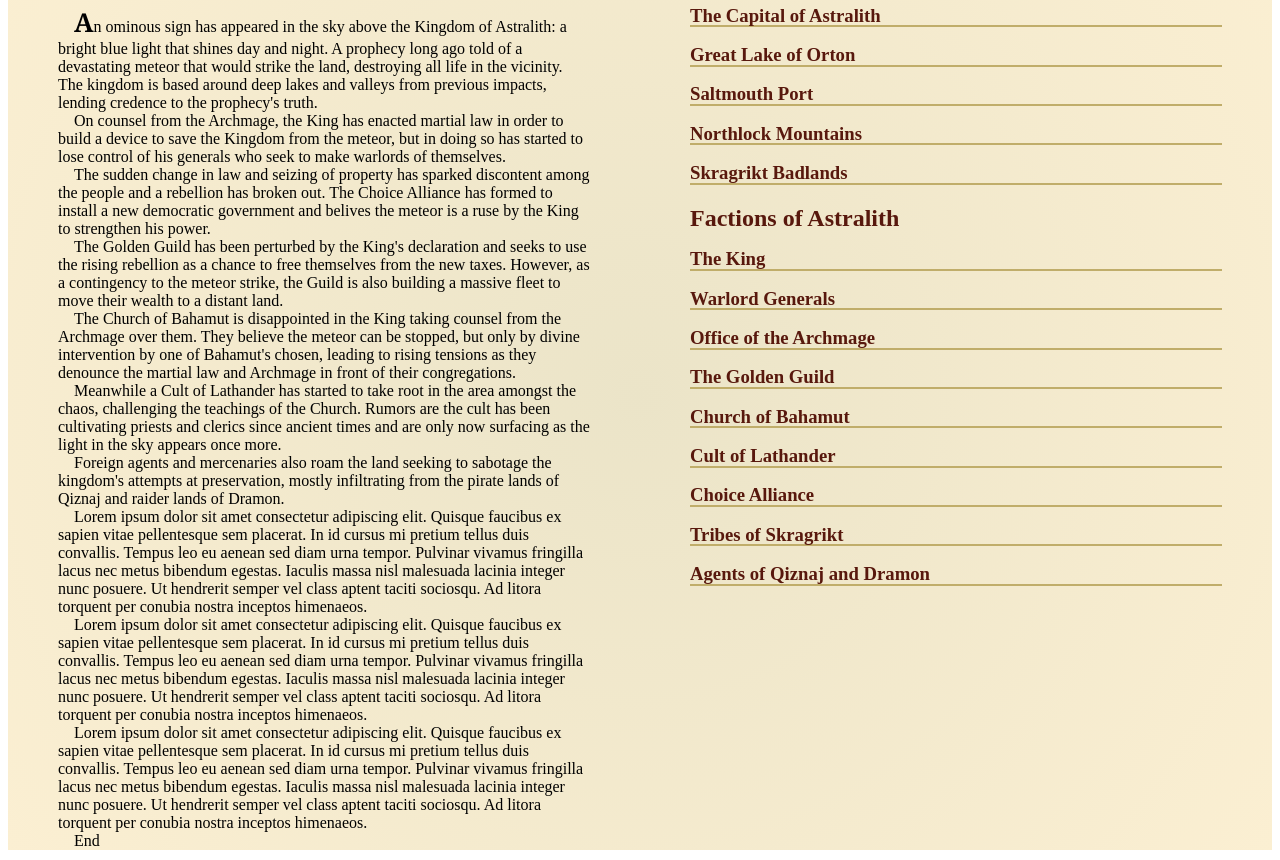
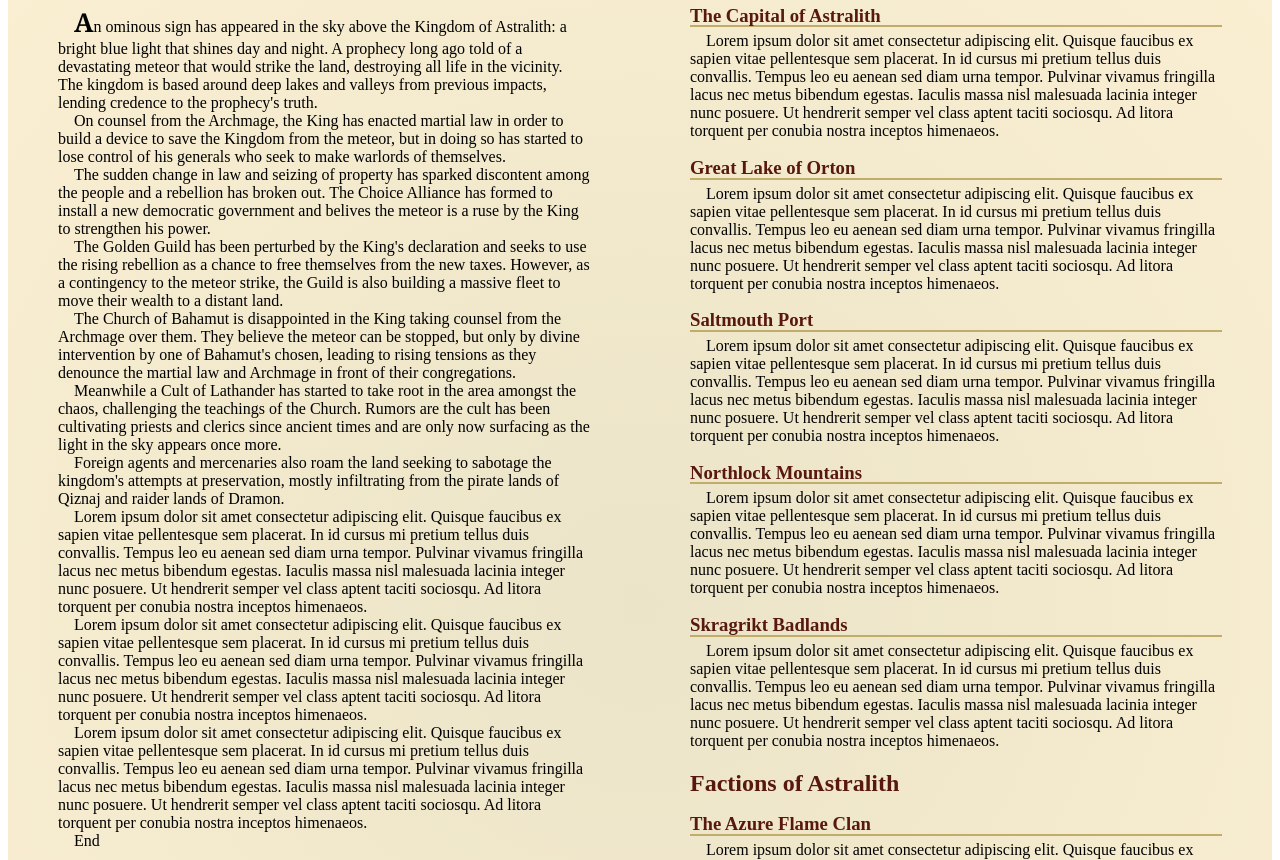
Before and after one commit to jacrestudios/jacrestudios.github.io, a plain HTML site: page index.html in a window 1280 px wide. Shown: the part 87-947 px from the top of the page. Drawn offline with Linux system fonts and the light colour scheme.

Commit message:
Update index.html

```diff
--- a/index.html
+++ b/index.html
@@ -20,12 +20,18 @@
     <div class="column">
       <h2>Regions of the Kingdom</h2>
       <h3>The Capital of Astralith</h3>
+      <p>Lorem ipsum dolor sit amet consectetur adipiscing elit. Quisque faucibus ex sapien vitae pellentesque sem placerat. In id cursus mi pretium tellus duis convallis. Tempus leo eu aenean sed diam urna tempor. Pulvinar vivamus fringilla lacus nec metus bibendum egestas. Iaculis massa nisl malesuada lacinia integer nunc posuere. Ut hendrerit semper vel class aptent taciti sociosqu. Ad litora torquent per conubia nostra inceptos himenaeos.</p>
       <h3>Great Lake of Orton</h3>
+      <p>Lorem ipsum dolor sit amet consectetur adipiscing elit. Quisque faucibus ex sapien vitae pellentesque sem placerat. In id cursus mi pretium tellus duis convallis. Tempus leo eu aenean sed diam urna tempor. Pulvinar vivamus fringilla lacus nec metus bibendum egestas. Iaculis massa nisl malesuada lacinia integer nunc posuere. Ut hendrerit semper vel class aptent taciti sociosqu. Ad litora torquent per conubia nostra inceptos himenaeos.</p>
       <h3>Saltmouth Port</h3>
+      <p>Lorem ipsum dolor sit amet consectetur adipiscing elit. Quisque faucibus ex sapien vitae pellentesque sem placerat. In id cursus mi pretium tellus duis convallis. Tempus leo eu aenean sed diam urna tempor. Pulvinar vivamus fringilla lacus nec metus bibendum egestas. Iaculis massa nisl malesuada lacinia integer nunc posuere. Ut hendrerit semper vel class aptent taciti sociosqu. Ad litora torquent per conubia nostra inceptos himenaeos.</p>
       <h3>Northlock Mountains</h3>
+      <p>Lorem ipsum dolor sit amet consectetur adipiscing elit. Quisque faucibus ex sapien vitae pellentesque sem placerat. In id cursus mi pretium tellus duis convallis. Tempus leo eu aenean sed diam urna tempor. Pulvinar vivamus fringilla lacus nec metus bibendum egestas. Iaculis massa nisl malesuada lacinia integer nunc posuere. Ut hendrerit semper vel class aptent taciti sociosqu. Ad litora torquent per conubia nostra inceptos himenaeos.</p>
       <h3>Skragrikt Badlands</h3>
+      <p>Lorem ipsum dolor sit amet consectetur adipiscing elit. Quisque faucibus ex sapien vitae pellentesque sem placerat. In id cursus mi pretium tellus duis convallis. Tempus leo eu aenean sed diam urna tempor. Pulvinar vivamus fringilla lacus nec metus bibendum egestas. Iaculis massa nisl malesuada lacinia integer nunc posuere. Ut hendrerit semper vel class aptent taciti sociosqu. Ad litora torquent per conubia nostra inceptos himenaeos.</p>
       <h2>Factions of Astralith</h2>
-      <h3>The King</h3>
+      <h3>The Azure Flame Clan</h3>
+      <p>Lorem ipsum dolor sit amet consectetur adipiscing elit. Quisque faucibus ex sapien vitae pellentesque sem placerat. In id cursus mi pretium tellus duis convallis. Tempus leo eu aenean sed diam urna tempor. Pulvinar vivamus fringilla lacus nec metus bibendum egestas. Iaculis massa nisl malesuada lacinia integer nunc posuere. Ut hendrerit semper vel class aptent taciti sociosqu. Ad litora torquent per conubia nostra inceptos himenaeos.</p>
       <h3>Warlord Generals</h3>
       <h3>Office of the Archmage</h3>
       <h3>The Golden Guild</h3>
```
